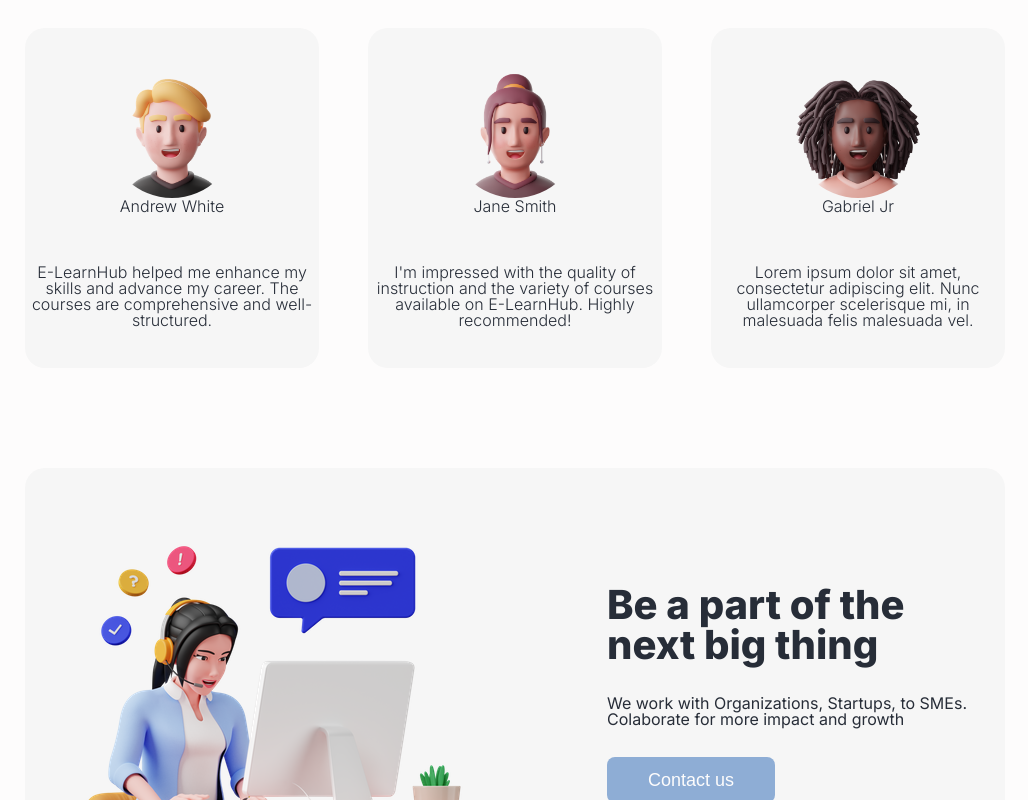
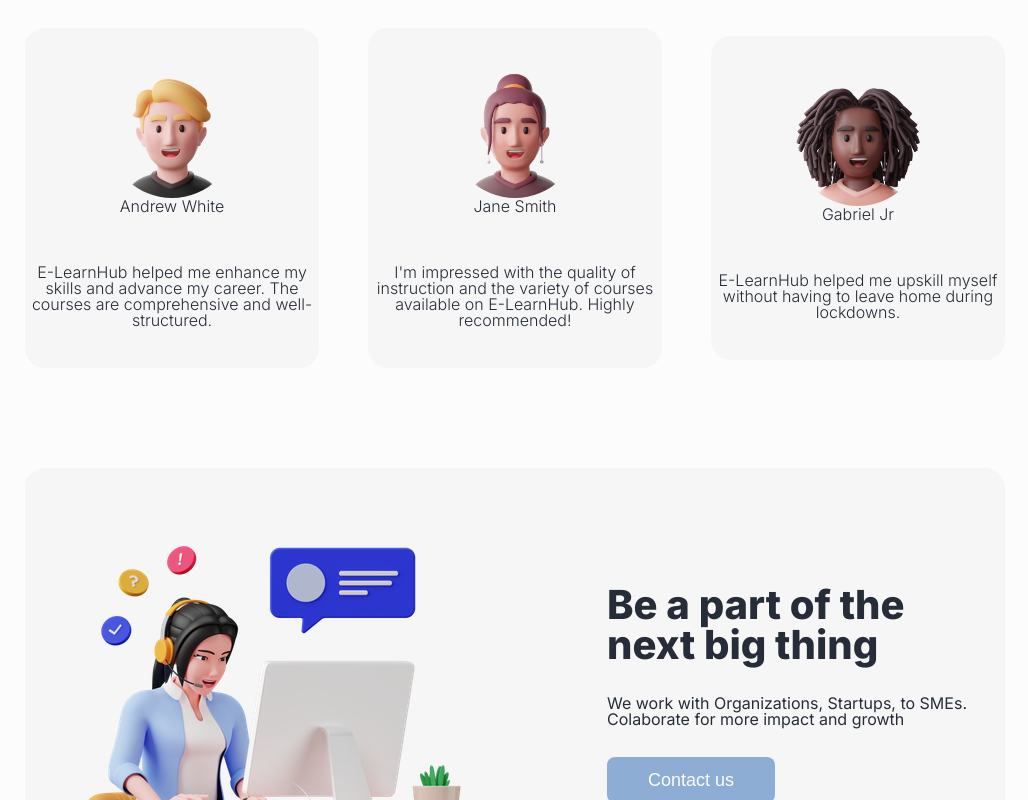
Before and after one commit to AbdulkarimMziya/E---Learning-Project, a website built with webpack: page dist/index.html in a window 1280 px wide. Shown: the part 1974-2774 px from the top of the page, without its empty margins (125-1153 px from the left). Built offline with nearby package versions, Linux system fonts and the light colour scheme; some packages are replaced by stand-ins of ours; files whose address does not match are found by name.

Commit message:
Update index.html

```diff
--- a/dist/index.html
+++ b/dist/index.html
@@ -25,7 +25,7 @@
             <a href="Forum.html">Forum</a>
           </li>
           <li>
-            <a href="Contact.html">Contact</a>
+            <a href="Contact.html">About us</a>
           </li>
           <li>
             <a href="Signin.html">Sign In</a>
@@ -211,8 +211,7 @@
             <p class="name">Gabriel Jr</p>
 
             <p>
-              Lorem ipsum dolor sit amet, consectetur adipiscing elit. Nunc
-              ullamcorper scelerisque mi, in malesuada felis malesuada vel.
+              E-LearnHub helped me upskill myself without having to leave home during lockdowns.
             </p>
           </div>
         </div>
```
